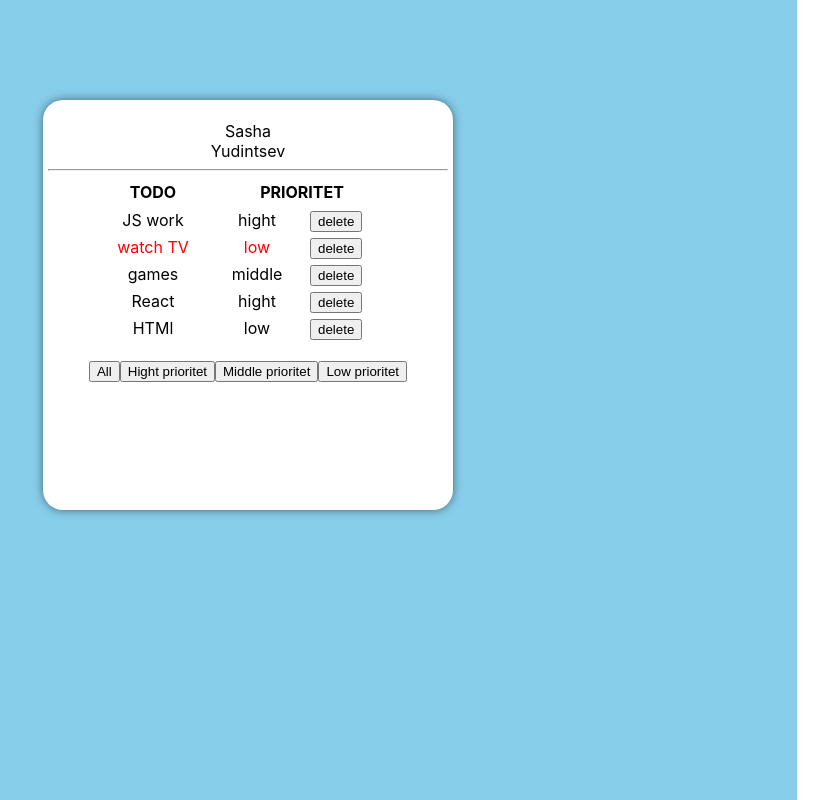
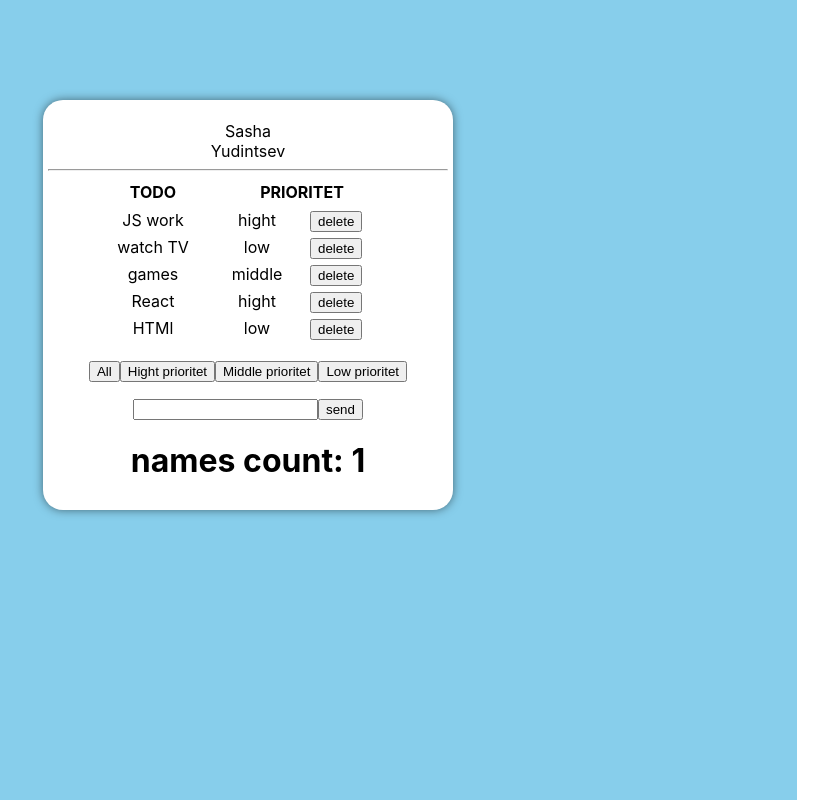
Before and after one commit to developeryudintsev/for-ignat-task1, a React (Create React App) app: page / in a window 1280 px wide. Shown: the top 800 px of the page, without its empty margins (457-1280 px from the left). Built offline with nearby package versions, Linux system fonts and the light colour scheme.

Commit message:
for-ignat-task5

```diff
--- a/package.json
+++ b/package.json
@@ -10,10 +10,12 @@
     "@types/node": "^12.0.0",
     "@types/react": "^16.9.0",
     "@types/react-dom": "^16.9.0",
+    "@types/uuid": "^8.0.0",
     "react": "^16.13.1",
     "react-dom": "^16.13.1",
     "react-scripts": "3.4.1",
-    "typescript": "~3.7.2"
+    "typescript": "~3.7.2",
+    "uuid": "^8.2.0"
   },
   "scripts": {
     "start": "react-scripts start",
--- a/src/App.tsx
+++ b/src/App.tsx
@@ -1,19 +1,20 @@
 import React, {useState} from 'react';
 import './App.css';
 import Telegram from "./task1/Telegram";
+import {v1} from "uuid";
 
 function App() {
     let [arQualities, setarQualities] = useState(
         [
-            {id: 1, toDo: 'JS work', prioritet: 'hight'},
-            {id: 2, toDo: 'watch TV', prioritet: 'low'},
-            {id: 3, toDo: 'games', prioritet: 'middle'},
-            {id: 4, toDo: 'React', prioritet: 'hight'},
-            {id: 5, toDo: 'HTMl', prioritet: 'low'},
+            {id: v1(), toDo: 'JS work', prioritet: 'hight'},
+            {id: v1(), toDo: 'watch TV', prioritet: 'low'},
+            {id: v1(), toDo: 'games', prioritet: 'middle'},
+            {id: v1(), toDo: 'React', prioritet: 'hight'},
+            {id: v1(), toDo: 'HTMl', prioritet: 'low'},
         ]
     )
 
-    function Delete(id: number) {
+    function Delete(id: string) {
         arQualities = arQualities.filter(f => f.id !== id)
         setarQualities(arQualities)
     }
@@ -49,3 +50,55 @@ function App() {
 }
 
 export default App;
+//----------------------------------------------------------------------------
+// import React, {useState} from 'react';
+// import './App.css';
+// import Telegram from "./task1/Telegram";
+//
+// function App() {
+//     let [arQualities, setarQualities] = useState(
+//         [
+//             {id: 1, toDo: 'JS work', prioritet: 'hight'},
+//             {id: 2, toDo: 'watch TV', prioritet: 'low'},
+//             {id: 3, toDo: 'games', prioritet: 'middle'},
+//             {id: 4, toDo: 'React', prioritet: 'hight'},
+//             {id: 5, toDo: 'HTMl', prioritet: 'low'},
+//         ]
+//     )
+//
+//     function Delete(id: number) {
+//         arQualities = arQualities.filter(f => f.id !== id)
+//         setarQualities(arQualities)
+//     }
+//
+//
+//     let [filtered, setFiltered] = useState('All')
+//     let filteredarQualities = arQualities;
+//     if (filtered === 'HightPrioritet') {
+//         filteredarQualities = arQualities.filter(f => f.prioritet==='hight');
+//     }
+//     if (filtered === 'MiddlePrioritet') {
+//         filteredarQualities = arQualities.filter(f => f.prioritet==='middle');
+//     }
+//     if (filtered === 'LowPrioritet') {
+//         filteredarQualities = arQualities.filter(f => f.prioritet==='low');
+//     }
+//
+//     function changeFilter(value: string) {
+//         setFiltered(value)
+//     }
+//
+//     return (
+//         <div className="App">
+//             <Telegram
+//                 name='Sasha'
+//                 surName='Yudintsev'
+//                 arQualities={filteredarQualities}
+//                 Delete={Delete}
+//                 changeFilter={changeFilter}
+//             />
+//         </div>
+//     );
+// }
+//
+// export default App;
--- a/src/task1/Telegram.tsx
+++ b/src/task1/Telegram.tsx
@@ -1,23 +1,48 @@
-import React from 'react';
+import React, {useState} from 'react';
 import style from './TelegramStyles.module.css';
+import {log} from "util";
+import {v1} from "uuid";
 
 
 type ITelegram = {
     name: string,
     surName: string,
     arQualities: Array<InArray>
-    Delete:(id:number)=>void;
-    changeFilter:(value:string)=>void;
+    Delete: (id: string) => void;
+    changeFilter: (value: string) => void;
 
 }
 
 type InArray = {
-    id: number,
+    id: string,
     toDo: string,
     prioritet: string,
 }
 
 function Telegram(props: ITelegram) {
+    let [sendName, setSendName] = useState('');
+    let [names, setNames] = useState([
+        {id: v1(), name: 'Sasha Yudintsev'}
+    ])
+    let counter = 1;
+let sum=1;
+
+    function clickEnter(sendName: string) {
+        if (sendName.length >= 3) {
+            alert('Hi USER ' + sendName);
+            NamesFoo(sendName);
+        }
+        setSendName('')
+    }
+
+    function NamesFoo(sendName: string) {
+        let recordName = {id: v1(), name: sendName};
+        setNames([recordName, ...names]);
+        console.log(names.length+1)
+
+    }
+
+
     return (
         <div className={style.wrapper}>
             <div className={style.telega}>
@@ -31,19 +56,37 @@ function Telegram(props: ITelegram) {
                     <th>PRIORITET</th>
                 </table>
                 <table>
-                    {props.arQualities.map(m => <div key={m.id} className={m.id === 2 ? style.class1 : style.class2}>
-                        <tr>
-                            <td>{m.toDo}</td>
-                            <td>{m.prioritet}</td>
-                            <button onClick={()=>props.Delete(m.id)}>delete</button>
-                        </tr>
-                    </div>)}
+                    {props.arQualities.map(m =>
+                        <div key={m.id}
+                             className={m.id === '2' ? style.class1 : style.class2}> {/*//не работает из-за uuid*/}
+                            <tr>
+                                <td>{m.toDo}</td>
+                                <td>{m.prioritet}</td>
+                                <button onClick={() => props.Delete(m.id)}>delete</button>
+                            </tr>
+                        </div>)}
                 </table>
                 <p></p>
-                <button onClick={()=>props.changeFilter('All')}>All</button>
-                <button onClick={()=>props.changeFilter('HightPrioritet')}>Hight prioritet</button>
-                <button onClick={()=>props.changeFilter('MiddlePrioritet')}>Middle prioritet</button>
-                <button onClick={()=>props.changeFilter('LowPrioritet')}>Low prioritet</button>
+                <button onClick={() => props.changeFilter('All')}>All</button>
+                <button onClick={() => props.changeFilter('HightPrioritet')}>Hight prioritet</button>
+                <button onClick={() => props.changeFilter('MiddlePrioritet')}>Middle prioritet</button>
+                <button onClick={() => props.changeFilter('LowPrioritet')}>Low prioritet</button>
+                <p></p>
+                <input type="text" value={sendName} onChange={(event) => setSendName(event.currentTarget.value)}
+                       onKeyPress={(event) => {
+                           if (event.charCode === 13) {
+                               clickEnter(sendName)
+                           }
+                       }}/>
+                <button onClick={() => {
+                    clickEnter(sendName)
+                }}>send
+                </button>
+                <p></p>
+
+                <span>
+                  <h1>names count:  {names.length}</h1>
+                </span>
             </div>
         </div>
 
@@ -51,37 +94,3 @@ function Telegram(props: ITelegram) {
 }
 
 export default Telegram
-
-//==================================================================================================================
-// import React from 'react';
-// import style from './TelegramStyles.module.css';
-//
-//
-// type ITelegram = {
-//     name: string,
-//     surName: string,
-//     arQualities: Array<InArray>
-// }
-//
-// type InArray = {
-//     id: number,
-//     toDo: string,
-//     prioritet:string,
-// }
-//
-// function Telegram(props: ITelegram) {
-//     return (
-//         <div className={style.wrapper}>
-//             <div className={style.telega}>
-//                 <p></p>
-//                 <div>{props.name}</div>
-//                 <div>{props.surName}</div>
-//                 <hr/>
-//                 {props.arQualities.map(m => <div key={m.id} className={m.id === 2 ? style.class1 : style.class2}>
-//                     {m.toDo} - {m.prioritet}</div>)}
-//             </div>
-//         </div>
-//
-//     )
-// }
-// export default Telegram
```
Also changed, not shown: 2 other files (tests, documents, lock files or other folders).
